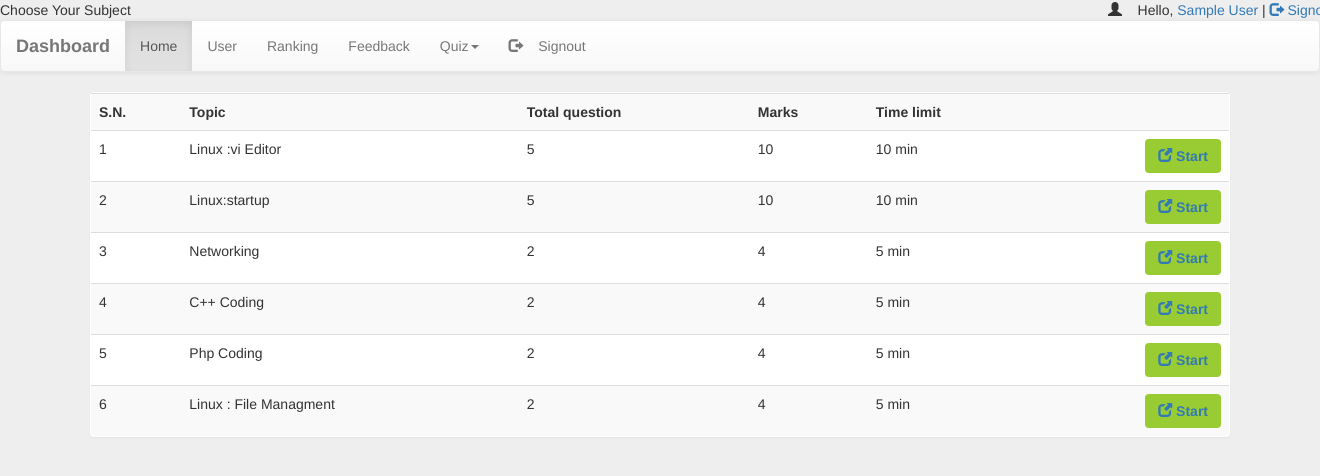
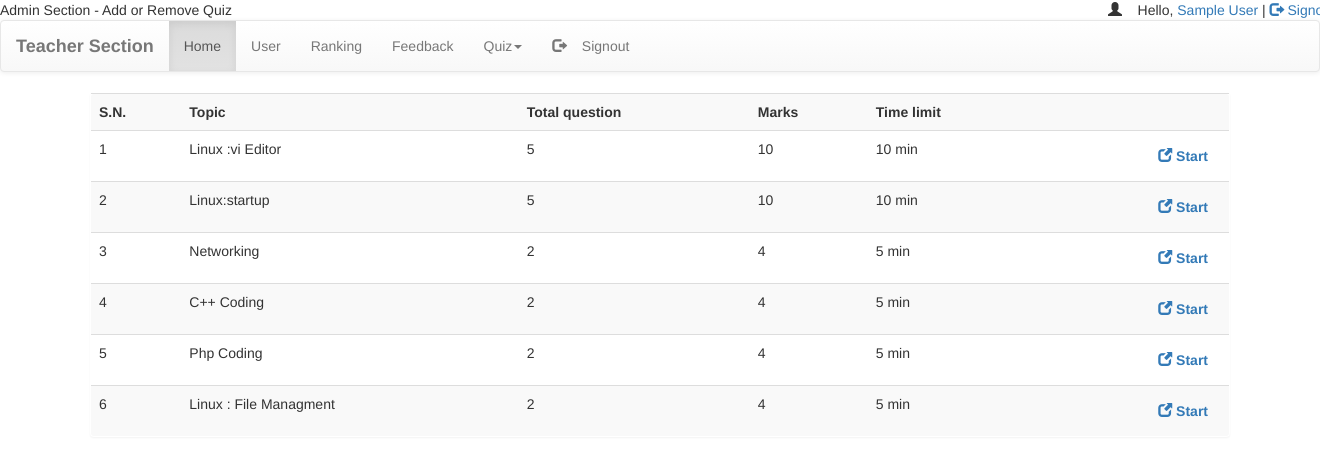
Before and after one commit to MdMaroofKhan07/voice-based-quiz-examination-system-using-php, a PHP site: page /dash.php in a window 1320 px wide; the page is wider, and only the part inside the window is pictured. Shown: the top 476 px of that part. Run offline with PHP 8.4, Linux system fonts and the light colour scheme; the visitor is signed in with stand-in values (Sample User, id 1); data comes from the database, SQL or seed files in the repository; some libraries are stand-ins or nearby versions.

Commit message:
dash.php

```diff
--- a/php/dash.php
+++ b/php/dash.php
@@ -8,7 +8,8 @@
 <link  rel="stylesheet" href="css/bootstrap.min.css"/>
  <link  rel="stylesheet" href="css/bootstrap-theme.min.css"/>
  <link rel="stylesheet" href="css/main.css">
- <link rel="stylesheet" href="css/account.css">
+ <!-- <link rel="stylesheet" href="css/account.css"> -->
+ <link rel="stylesheet" href="css/dash.css">
  <link  rel="stylesheet" href="css/font.css">
  <script src="js/jquery.js" type="text/javascript"></script>
 
@@ -34,11 +35,11 @@ $(function () {
 });</script>
 </head>
 
-<body  style="background:#eee;">
+<body>
 <div class="header">
 <div class="row">
 <div class="col-lg-6">
-<span class="logo">Choose Your Subject</span></div>
+<span class="logo">Admin Section - Add or Remove Quiz</span></div>
 
 <!-- Starts the session, checks if the user is logged in, and redirects to the login page if not.
 If logged in, it displays a welcome message with the user’s name and a logout option. -->
@@ -74,7 +75,7 @@ echo '<span class="pull-right top title1" ><span class="log1"><span class="glyph
         <span class="icon-bar"></span>
         <span class="icon-bar"></span>
       </button>
-      <a class="navbar-brand" href="dash.php?q=0"><b>Dashboard</b></a>
+      <a class="navbar-brand" href="dash.php?q=0"><b>Teacher Section</b></a>
     </div>
     <!-- Collect the nav links, forms, and other content for toggling -->
     <div class="collapse navbar-collapse" id="bs-example-navbar-collapse-1">
@@ -118,12 +119,12 @@ $q12=mysqli_query($con,"SELECT score FROM history WHERE eid='$eid' AND email='$e
 $rowcount=mysqli_num_rows($q12);
 if($rowcount == 0){
 	echo '<tr><td>'.$c++.'</td><td>'.$title.'</td><td>'.$total.'</td><td>'.$sahi*$total.'</td><td>'.$time.'&nbsp;min</td>
-	<td><b><a href="account.php?q=quiz&step=2&eid='.$eid.'&n=1&t='.$total.'" class="pull-right btn sub1" style="margin:0px;background:#99cc32"><span class="glyphicon glyphicon-new-window" aria-hidden="true"></span>&nbsp;<span class="title1"><b>Start</b></span></a></b></td></tr>';
+	<td><b><a href="account.php?q=quiz&step=2&eid='.$eid.'&n=1&t='.$total.'" class="pull-right btn start-btn" style="margin:0px"><span class="glyphicon glyphicon-new-window" aria-hidden="true"></span>&nbsp;<span class="title1"><b>Start</b></span></a></b></td></tr>';
 }
 else
 {
 echo '<tr style="color:#99cc32"><td>'.$c++.'</td><td>'.$title.'&nbsp;<span title="This quiz is already solve by you" class="glyphicon glyphicon-ok" aria-hidden="true"></span></td><td>'.$total.'</td><td>'.$sahi*$total.'</td><td>'.$time.'&nbsp;min</td>
-	<td><b><a href="update.php?q=quizre&step=25&eid='.$eid.'&n=1&t='.$total.'" class="pull-right btn sub1" style="margin:0px;background:red"><span class="glyphicon glyphicon-repeat" aria-hidden="true"></span>&nbsp;<span class="title1"><b>Restart</b></span></a></b></td></tr>';
+	<td><b><a href="update.php?q=quizre&step=25&eid='.$eid.'&n=1&t='.$total.'" class="pull-right btn restart-btn" style="margin:0px"><span class="glyphicon glyphicon-repeat" aria-hidden="true"></span>&nbsp;<span class="title1"><b>Restart</b></span></a></b></td></tr>';
 }
 }
 $c=0;
```
